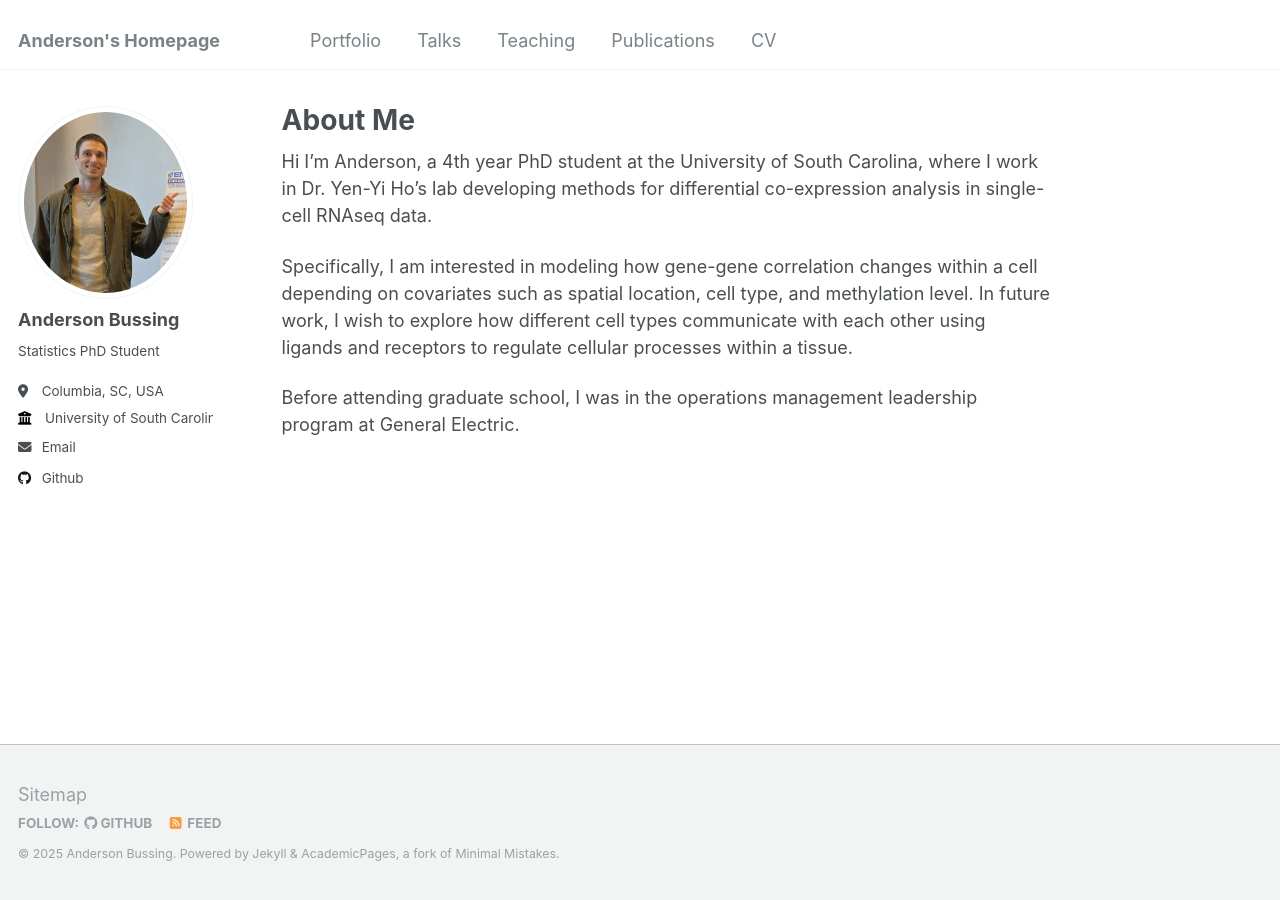
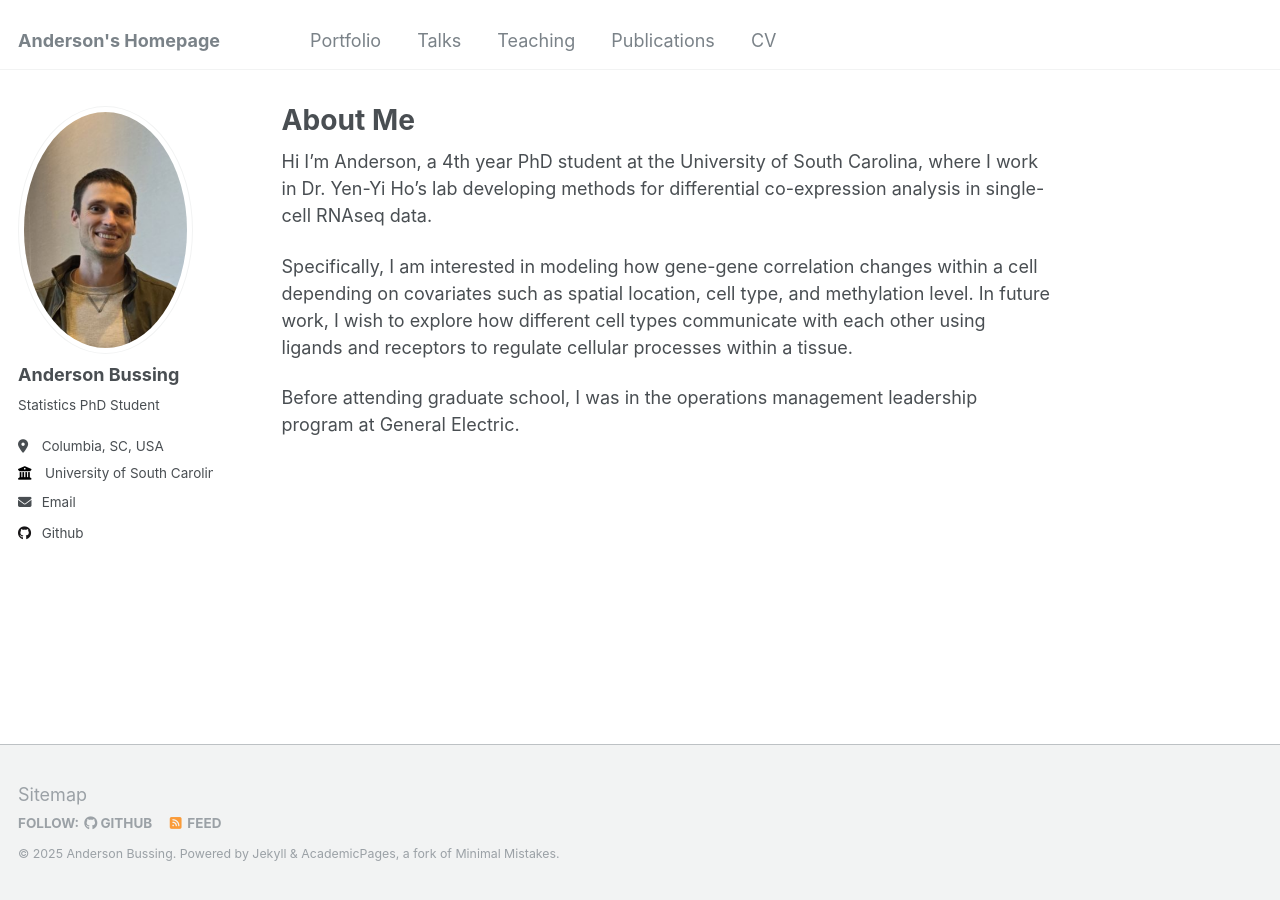
Before and after one commit to abussing/abussing.github.io, a Jekyll site: the page built from _pages/about.md, in a window 1280 px wide. Built offline with Jekyll 4.4.1, drawn with Linux system fonts in a browser that asks for light colours.

Commit message:
Update _config.yml

```diff
--- a/_config.yml
+++ b/_config.yml
@@ -8,7 +8,6 @@
 
 # Basic Site Settings
 locale                   : "en-US"
-site_theme               : "dark"
 title                    : "Anderson's Homepage"
 title_separator          : "-"
 name                     : &name "Anderson Bussing"
@@ -22,7 +21,7 @@
 #               Additional customization can be done by editing /_includes/author-profile.html
 author:
   # Biographic information
-  avatar           : "enar_photo_for_site_full.png"
+  avatar           : "enar_photo_for_site_partial.png"
   name             : "Anderson Bussing"
   pronouns         : # example: "she/her"
   bio              : "Statistics PhD Student"
```
